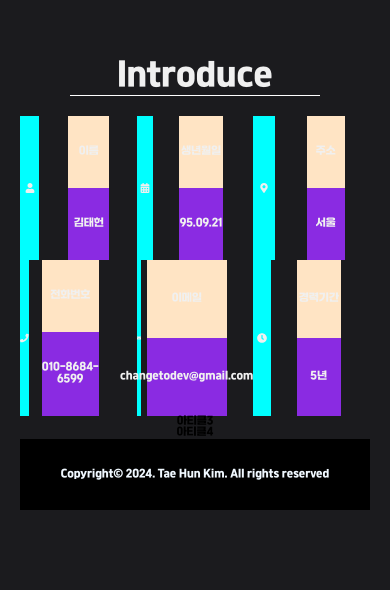
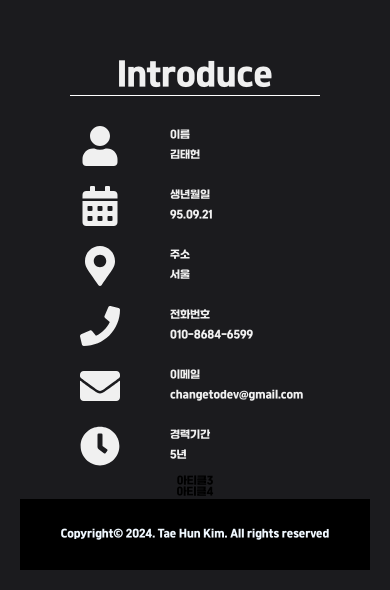
Before and after one commit to kimtaehun-dev/tagDev, a React (Vite) app: page / in a window 390 px wide. Shown: the part 849-1439 px from the top of the page. Before the commit the page ends 1379 px from the top, so only its background shows below. Built offline with nearby package versions, Linux system fonts and the light colour scheme.

Commit message:
모바일일때 가로 크기 flex 아이탬간 padding 설정

```diff
--- a/src/components/molecules/IntroduceCard/IntoItemCard.css
+++ b/src/components/molecules/IntroduceCard/IntoItemCard.css
@@ -1,32 +1,36 @@
 .intro-item-card{
   width: 33.3333333%;
+  min-width: 370px;
   display :grid;
   grid-template-areas:
   'intro-icon intro-tittle'
   'intro-icon intro-value';
+  grid-template-columns: 40% 60%;
 }
-
-.icon-area{
-  width: 40%;
-  grid-area : intro-icon;
-  background-color: aqua;
-}
-
-.tittle-area{
-  width: 60%;
-  grid-area: intro-tittle;
-  background-color: bisque;
-}
-
-.value-area{
-  width: 60%;
-  grid-area : intro-value;
-  background-color: blueviolet;
-}
-
 
 .icon-area, .tittle-area, .value-area{
   display: flex;
   align-items: center;
+
+}
+
+.icon-area{
+  grid-area : intro-icon;
   justify-content: center;
 }
+
+.tittle-area{
+  grid-area: intro-tittle;
+  justify-content: start;
+}
+
+.value-area{
+  grid-area : intro-value;
+  justify-content: start;
+}
+
+@media (max-width:768px){
+  .intro-item-card{
+    padding : 10px;
+  }
+}
--- a/src/components/organisms/article/introduce/Introduce.css
+++ b/src/components/organisms/article/introduce/Introduce.css
@@ -12,9 +12,15 @@
 
 .introduce-body{
   width: 100%;
-  min-height: 300px;
+  min-height: 200px;
   display: flex;
   flex-direction: row;
   flex-wrap: wrap;
   justify-content: space-between;
 }
+
+
+.icon-area svg {
+  width: 40px;
+  height: 40px;
+}
```
